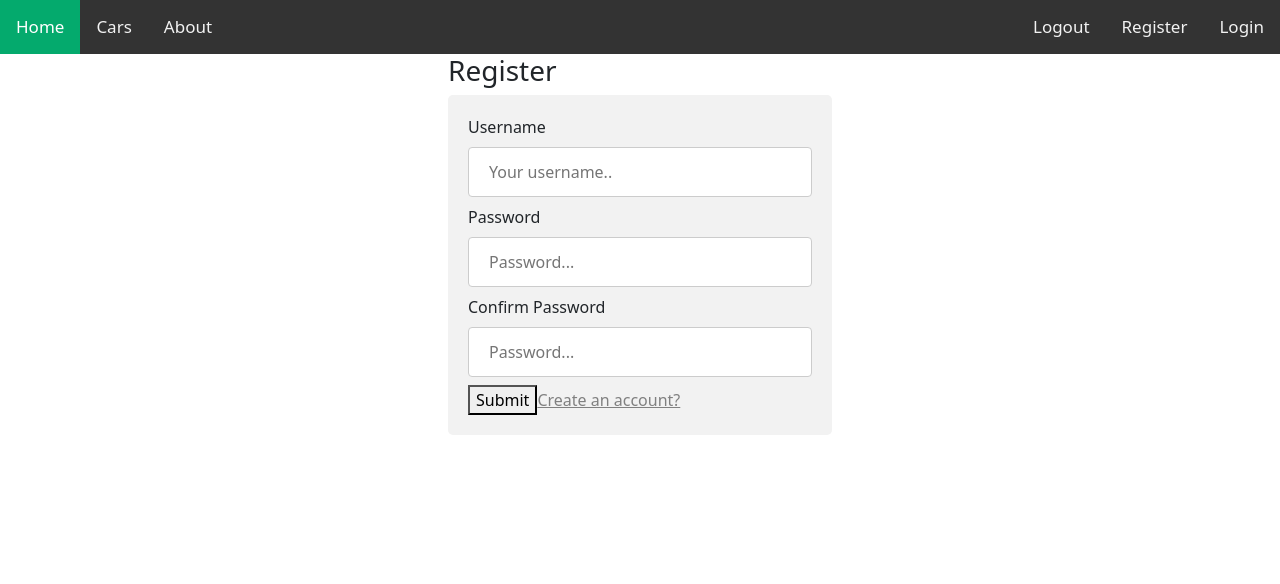
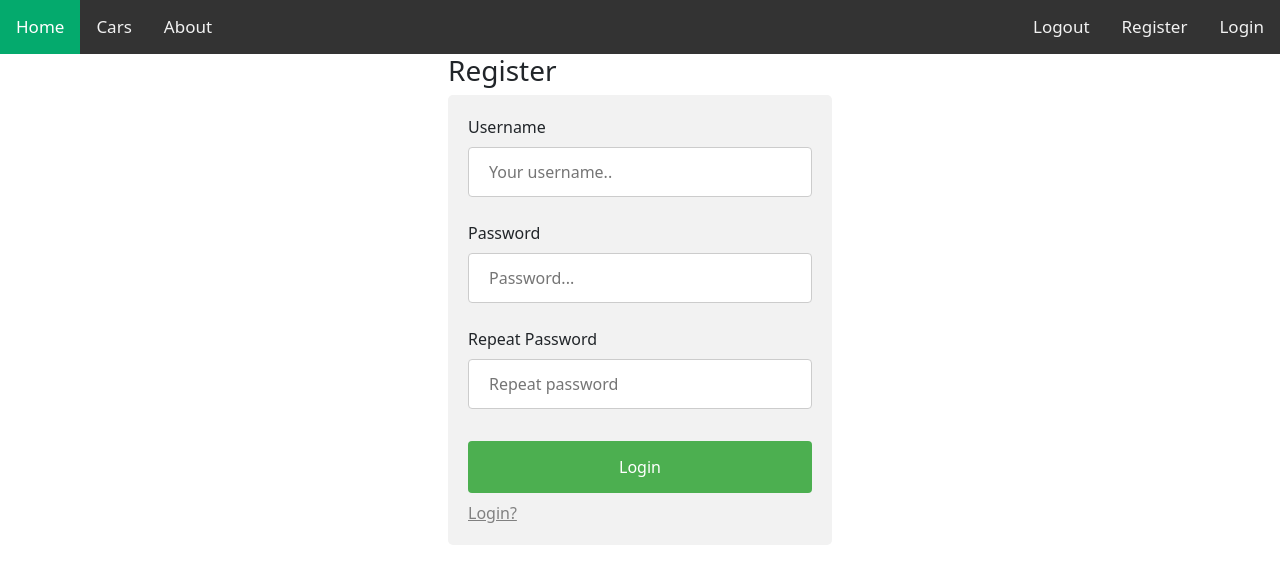
Before and after one commit to BorislavChavdarov/angular-project, an Angular app in the folder angular-project/: page /register in a window 1280 px wide. Shown: the top 584 px of the page. Built offline with nearby package versions, Linux system fonts and the light colour scheme.

Commit message:
add validation for login and register

```diff
--- a/angular-project/src/app/auth/login/login.component.html
+++ b/angular-project/src/app/auth/login/login.component.html
@@ -8,23 +8,33 @@
     <input formControlName="username" type="text" name="username" id="username" placeholder="Your username..">
   </p>
 
-   <!-- <ng-container *ngIf="loginFormGroup.controls['email']?.errors")>
+   <ng-container *ngIf="loginFormGroup.controls['username'].touched && loginFormGroup.controls['username'].invalid">
+    <p *ngIf="loginFormGroup.controls['username'].errors!['required']" class="alert alert-danger">
+      Username is required!
+  </p>
 
-  </ng-container>  -->
-  <!-- <p *ngIf="loginFormGroup.controls['username'].errors" class="error">
-    Username is required!
-</p>
+  <p  *ngIf="loginFormGroup.controls['username'].errors!['minlength'] || loginFormGroup.controls['username'].errors!['maxlength']" class="alert alert-danger">
+      Username must be between 3 and 20 characters long!
+  </p>
 
-<p class="error">
-    Username is not valid!
-</p> -->
+  </ng-container>
+
   <p class="field field-icon">
     <label for="Password">Password</label>
     <input formControlName="password" type="password" name="password" id="password" placeholder="Password...">
   </p>
+  <ng-container *ngIf="loginFormGroup.controls['password'].touched && loginFormGroup.controls['password'].invalid">
+    <p *ngIf="loginFormGroup.controls['password'].errors!['required']" class="alert alert-danger">
+      Password is required!
+  </p>
 
+  <p  *ngIf="loginFormGroup.controls['password'].errors!['minlength'] " class="alert alert-danger">
+      Password must be at least 4 characters long!
+  </p>
+
+  </ng-container>
 
     <input type="submit" value="Login">
-    <a routerLink="/login">Login?</a>
+    <a routerLink="/register">Register?</a>
   </form>
 </div>
--- a/angular-project/src/app/auth/login/login.component.ts
+++ b/angular-project/src/app/auth/login/login.component.ts
@@ -8,7 +8,7 @@ import { FormGroup, FormControl, FormBuilder, Validators } from '@angular/forms'
 export class LoginComponent implements OnInit {
 
   loginFormGroup: FormGroup = this.formBuilder.group({
-    username: new FormControl('', [Validators.required, Validators.minLength(3), Validators.maxLength(20)]),
+    username: new FormControl(null, [Validators.required, Validators.minLength(3), Validators.maxLength(20)]),
     password: new FormControl(null, [Validators.required, Validators.minLength(4)])
   });
   constructor(   private formBuilder: FormBuilder) { }
@@ -19,7 +19,13 @@ export class LoginComponent implements OnInit {
 
 
   handleLogin(): void {
-    console.log(this.loginFormGroup.get("username")!.errors!['required']);
+    if (this.loginFormGroup.valid) {
+      console.log(this.loginFormGroup.value);
+    }
+    // else {
+    //   console.log("This form is invalid!!!")
+    // }
+
   }
 
 
--- a/angular-project/src/app/auth/register/register.component.html
+++ b/angular-project/src/app/auth/register/register.component.html
@@ -1,16 +1,43 @@
 <h3>Register</h3>
-<div>
-  <form>
-    <label for="username">Username</label>
-    <input type="text" name="username" placeholder="Your username..">
-
-    <label for="Password">Password</label>
-    <input type="password" name="password" placeholder="Password...">
-    <label for="rePass">Confirm Password</label>
-    <input type="password" name="rePass" placeholder="Password...">
 
 
-    <button>Submit</button>
-    <a routerLink="/register">Create an account?</a>
+<div>
+  <form  [formGroup]="registerFormGroup" (ngSubmit)="handleRegister()">
+    <p class="field field-icon">
+    <label for="username">Username</label>
+    <input formControlName="username" type="text" name="username" id="username" placeholder="Your username..">
+  </p>
+
+   <ng-container *ngIf="registerFormGroup.controls['username'].touched && registerFormGroup.controls['username'].invalid">
+    <p *ngIf="registerFormGroup.controls['username'].errors!['required']" class="alert alert-danger">
+      Username is required!
+  </p>
+
+  <p  *ngIf="registerFormGroup.controls['username'].errors!['minlength'] || registerFormGroup.controls['username'].errors!['maxlength']" class="alert alert-danger">
+      Username must be between 3 and 20 characters long!
+  </p>
+
+  </ng-container>
+
+  <p class="field field-icon">
+    <label for="Password">Password</label>
+    <input formControlName="password" type="password" name="password" id="password" placeholder="Password...">
+  </p>
+  <ng-container *ngIf="registerFormGroup.controls['password'].touched && registerFormGroup.controls['password'].invalid">
+    <p *ngIf="registerFormGroup.controls['password'].errors!['required']" class="alert alert-danger">
+      Password is required!
+  </p>
+
+  <p  *ngIf="registerFormGroup.controls['password'].errors!['minlength'] " class="alert alert-danger">
+      Password must be at least 4 characters long!
+  </p>
+
+  </ng-container>
+  <p class="field field-icon">
+    <label for="RePassword">Repeat Password</label>
+    <input formControlName="rePassword" type="password" name="rePassword" id="rePassword" placeholder="Repeat password">
+  </p>
+    <input type="submit" value="Login">
+    <a routerLink="/login">Login?</a>
   </form>
 </div>
--- a/angular-project/src/app/auth/register/register.component.ts
+++ b/angular-project/src/app/auth/register/register.component.ts
@@ -1,15 +1,27 @@
-import { Component, OnInit } from '@angular/core';
-
+import { AfterViewInit, Component, OnInit, ViewChild } from '@angular/core';
+import { FormGroup, FormControl, FormBuilder, Validators } from '@angular/forms'
 @Component({
   selector: 'app-register',
   templateUrl: './register.component.html',
   styleUrls: ['./register.component.css']
 })
 export class RegisterComponent implements OnInit {
-
-  constructor() { }
-
+  //TODO: boby4a - make validation for repass
+  registerFormGroup: FormGroup = this.formBuilder.group({
+    username: new FormControl(null, [Validators.required, Validators.minLength(3), Validators.maxLength(20)]),
+    password: new FormControl(null, [Validators.required, Validators.minLength(4)]),
+    rePassword: new FormControl(null, []),
+  });
+  constructor(   private formBuilder: FormBuilder) { }
   ngOnInit(): void {
   }
+  handleRegister(): void {
+    if (this.registerFormGroup.valid) {
+      console.log(this.registerFormGroup.value);
+    }
+    // else {
+    //   console.log("This form is invalid!!!")
+    // }
 
+  }
 }
```
